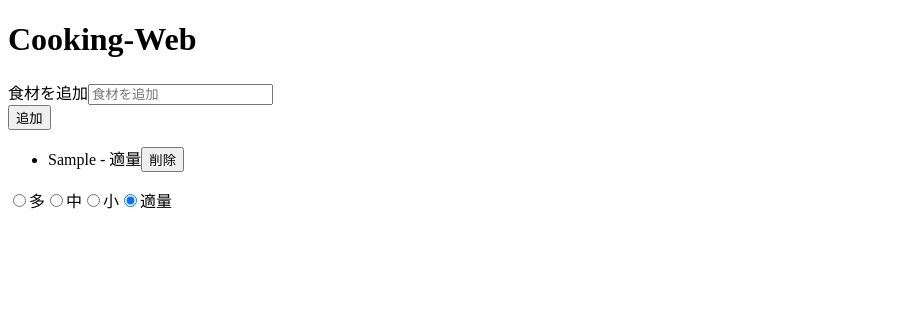
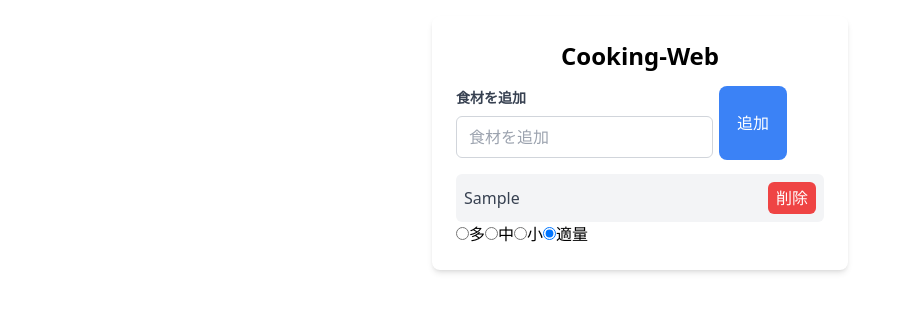
Before and after one commit to Asameshi00/cooking-web, a React (Create React App) app in the folder cooking-app/: page / in a window 1280 px wide. Both pictures are taken after typing "Sample" into the empty fields and a click on the button "追加". Shown: the top 312 px of the page, without its empty margins (0-902 px from the left). Built offline with nearby package versions, Linux system fonts and the light colour scheme.

Commit message:
update: tailwindが使えない問題を解決

```diff
--- a/cooking-app/src/App.tsx
+++ b/cooking-app/src/App.tsx
@@ -11,8 +11,8 @@ const App: React.FC = () => {
     setIngredient((prevIngredients) => [...prevIngredients, {name: name, quantity: '適量'}]);
   }, []);
 
-  const removeIngredient = useCallback((index: number) => {
-    setIngredient((prevIngredients) => prevIngredients.filter((_, i) => i !== index));
+  const removeIngredient = useCallback((ingredientName: string) => {
+    setIngredient((prevIngredients) => prevIngredients.filter((ingredient) => ingredient.name !== ingredientName));
   }, []);
 
   return (
--- a/cooking-app/src/components/IngredientList.tsx
+++ b/cooking-app/src/components/IngredientList.tsx
@@ -4,7 +4,7 @@ import { Ingredient } from '../types/ingredient';
 
 interface IngredientListProps {
     ingredients: Ingredient[];
-    removeIngredient: (index: number) => void;
+    removeIngredient: (ingredient: string) => void;
 }
 
 const IngredientList: React.FC<IngredientListProps> = ({ ingredients, removeIngredient }) => {
@@ -12,9 +12,9 @@ const IngredientList: React.FC<IngredientListProps> = ({ ingredients, removeIngr
         <ul>
             {ingredients.map((ingredient, index) => (
                 <li key={index} className="flex items-center justify-between p-2 bg-gray-100 rounded-md">
-                    {ingredient.name} - {ingredient.quantity}
+                    <span className="text-gray-700">{ingredient.name}</span>
                     <button
-                        onClick={() => removeIngredient(index)}
+                        onClick={() => removeIngredient(ingredient.name)}
                         className="px-2 py-1 bg-red-500 text-white rounded-md hover:bg-red-600 focus:outline-none focus:ring-2 focus:ring-red-500"
                     >
                         削除
--- a/cooking-app/src/index.tsx
+++ b/cooking-app/src/index.tsx
@@ -1,5 +1,6 @@
 import React from 'react';
 import ReactDOM from 'react-dom/client';
+import './index.css';
 import App from './App';
 import reportWebVitals from './reportWebVitals';
 
```
Also changed, not shown: cooking-app/src/App.css (added).
